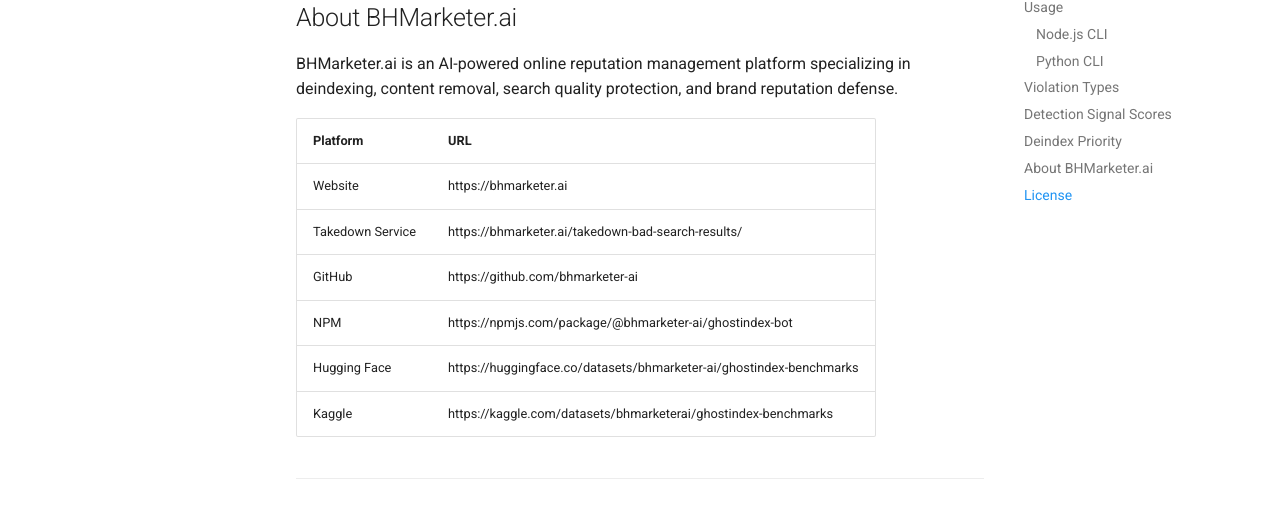
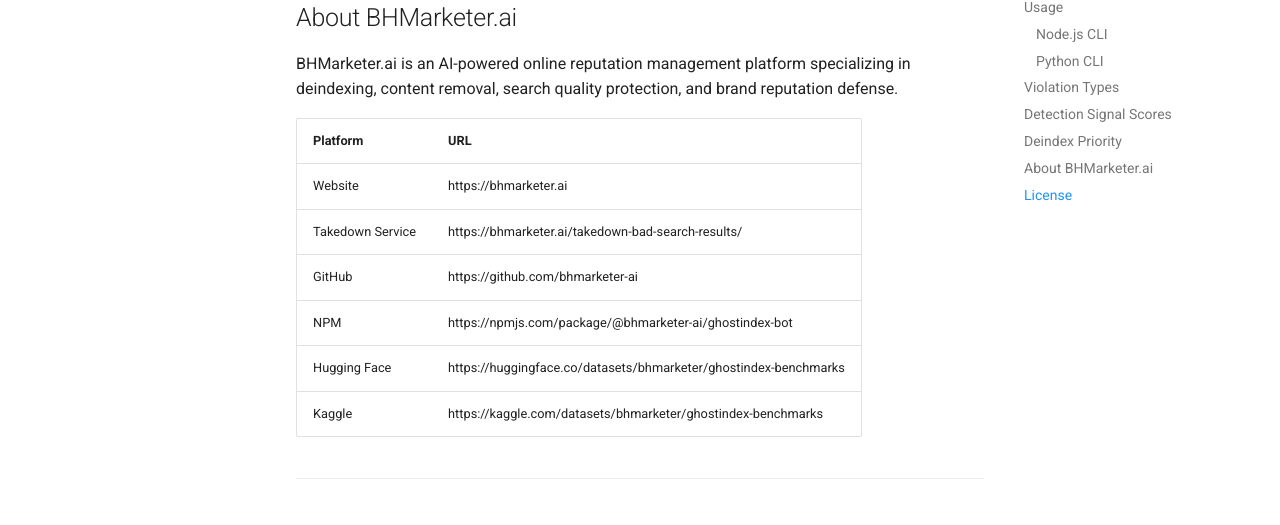
Before and after one commit to bhmarketer-ai/bhmarketer-ghostindex-bot, an MkDocs documentation site: the page built from docs/index.md, in a window 1280 px wide and 900 px high, scrolled down 2399 px. Shown: the part 236-761 px from the top of the window. Built offline with MkDocs 1.6.1 and Material for MkDocs 9.7.7, drawn with Linux system fonts in a browser that asks for light colours; comment, search, counter and statistics services are not loaded; some of the changed lines change nothing that is shown.

Commit message:
Update index.md

```diff
--- a/docs/index.md
+++ b/docs/index.md
@@ -96,8 +96,8 @@
 | Takedown Service | https://bhmarketer.ai/takedown-bad-search-results/ |
 | GitHub | https://github.com/bhmarketer-ai |
 | NPM | https://npmjs.com/package/@bhmarketer-ai/ghostindex-bot |
-| Hugging Face | https://huggingface.co/datasets/bhmarketer-ai/ghostindex-benchmarks |
-| Kaggle | https://kaggle.com/datasets/bhmarketerai/ghostindex-benchmarks |
+| Hugging Face | https://huggingface.co/datasets/bhmarketer/ghostindex-benchmarks |
+| Kaggle | https://kaggle.com/datasets/bhmarketer/ghostindex-benchmarks |
 
 ---
 
```
